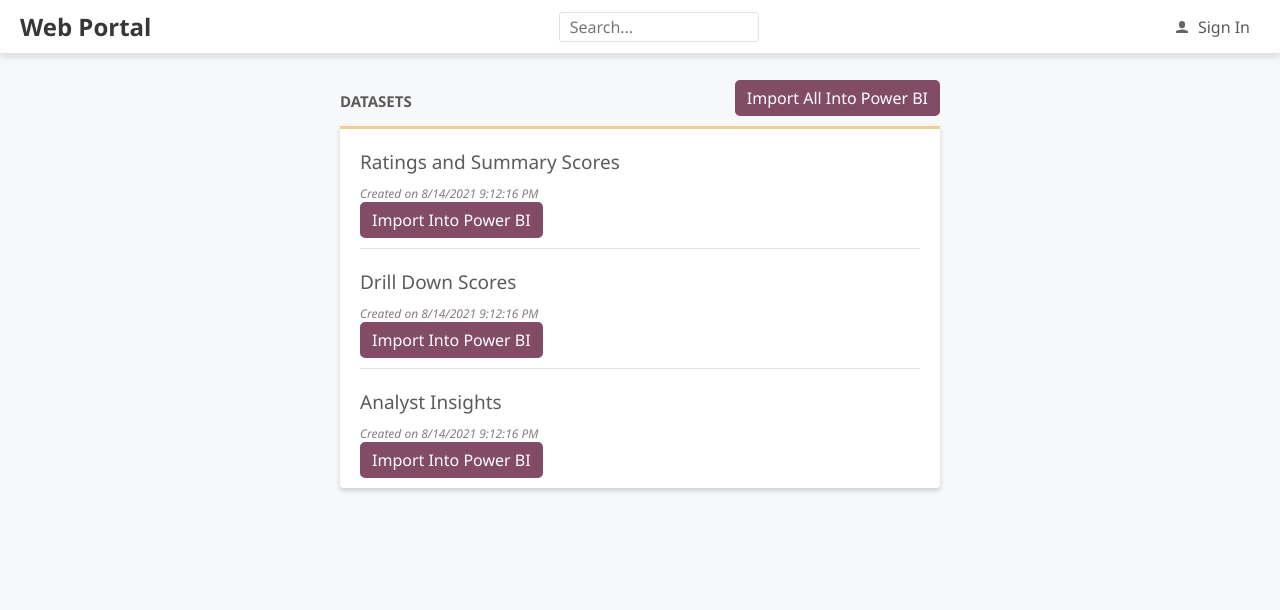
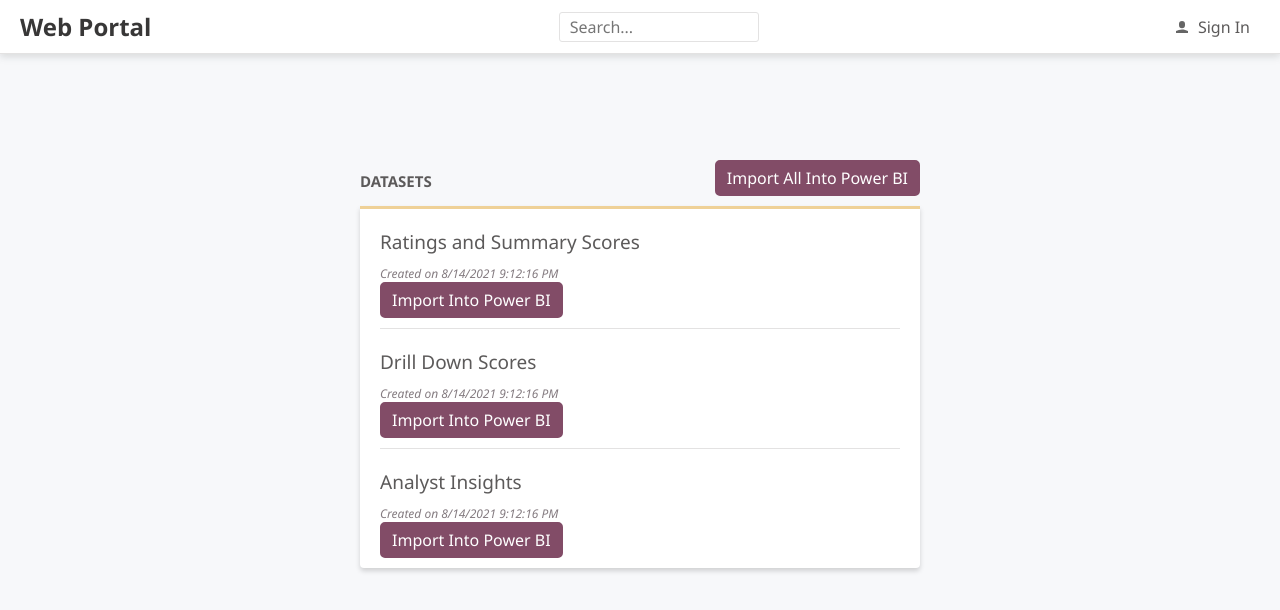
Before and after one commit to varunagr/pbiembedded-app-owns-data, a React (Create React App) app in the folder web-portal/frontend/: page / in a window 1280 px wide. Shown: the top 610 px of the page. Built offline with nearby package versions, Linux system fonts and the light colour scheme.

Commit message:
adding Page Title

```diff
--- a/web-portal/frontend/src/HomePage.tsx
+++ b/web-portal/frontend/src/HomePage.tsx
@@ -4,8 +4,11 @@ import { jsx, css } from "@emotion/react";
 import { PrimaryButton } from './Styles';
 import { DatasetList } from "./Datasets";
 import { getDatasets} from "./DatasetData"
+import { Page } from "./Page";
+import { PageTitle } from "./PageTitle";
 
 export const HomePage = () => (
+    <Page>
         <div
             css={css`
             margin: 50px auto 20px auto;
@@ -34,4 +37,5 @@ export const HomePage = () => (
             </div>
             <DatasetList data={getDatasets()} />
         </div>
+    </Page>
 );
--- /dev/null
+++ b/web-portal/frontend/src/Page.tsx
@@ -0,0 +1,22 @@
+import { FC } from "react";
+/** @jsxRuntime classic */
+/** @jsx jsx */
+import { jsx, css } from "@emotion/react";
+import { PageTitle } from "./PageTitle";
+
+interface Props {
+    title?: string;
+}
+
+export const Page: FC<Props> = ({ title, children }) => (
+    <div
+    css={css`
+      margin: 50px auto 20px auto;
+      padding: 30px 20px;
+      max-width: 600px;
+    `}
+  >
+    {title && <PageTitle>{title}</PageTitle>}
+    {children}
+  </div>
+);
--- /dev/null
+++ b/web-portal/frontend/src/PageTitle.tsx
@@ -0,0 +1,9 @@
+import styled from "@emotion/styled";
+
+export const PageTitle = styled.h2`
+  font-size: 15px;
+  font-weight: bold;
+  margin: 10px 0px 5px;
+  text-align: center;
+  text-transform: uppercase;
+`;
```
Lines whose indentation alone changed are shown as unchanged.
